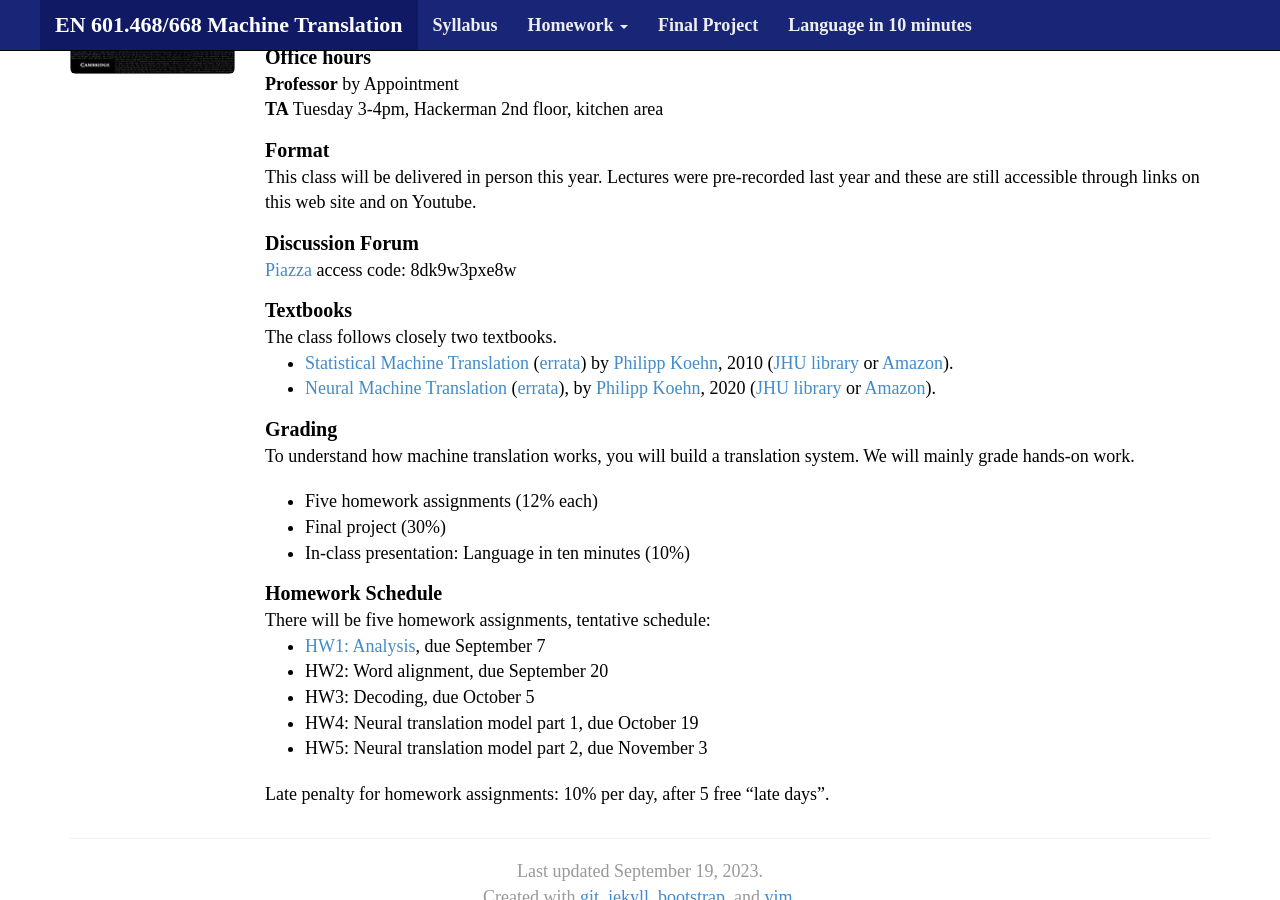
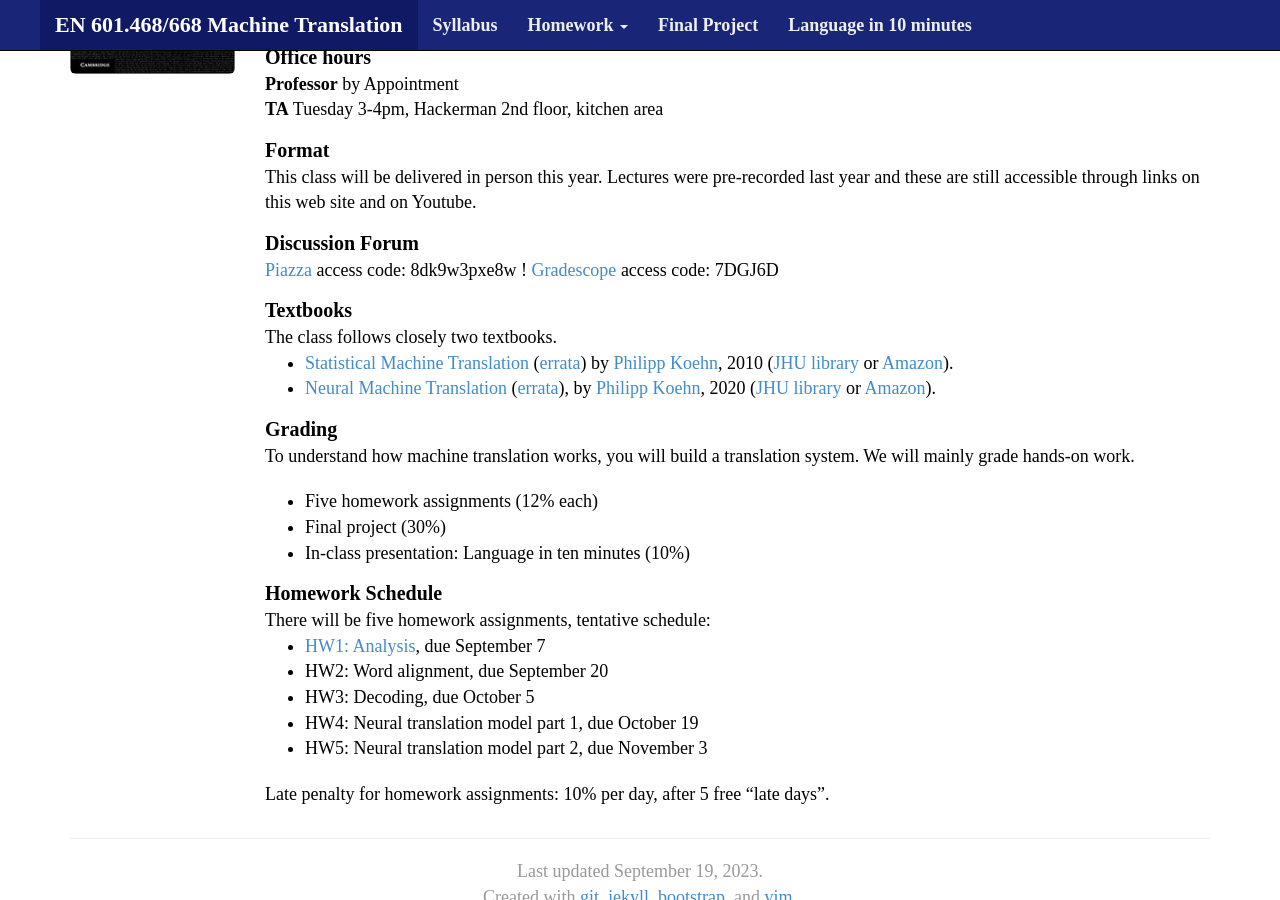
Before and after one commit to mt-class/jhu, a Jekyll site: the page built from index.md, in a window 1280 px wide and 900 px high, scrolled down 493 px. Built offline with Jekyll 4.4.1, drawn with Linux system fonts in a browser that asks for light colours; nearby versions of some CDN libraries; some web fonts are replaced.

Commit message:
Update index.md

```diff
--- a/index.md
+++ b/index.md
@@ -43,6 +43,7 @@ Format
 
 Discussion Forum
 : [Piazza](https://piazza.com/jhu/fall2023/en601468/home) access code: 8dk9w3pxe8w
+! [Gradescope](https://www.gradescope.com/courses/608121) access code: 7DGJ6D
 
 Textbooks
 : The class follows closely two textbooks.
```
